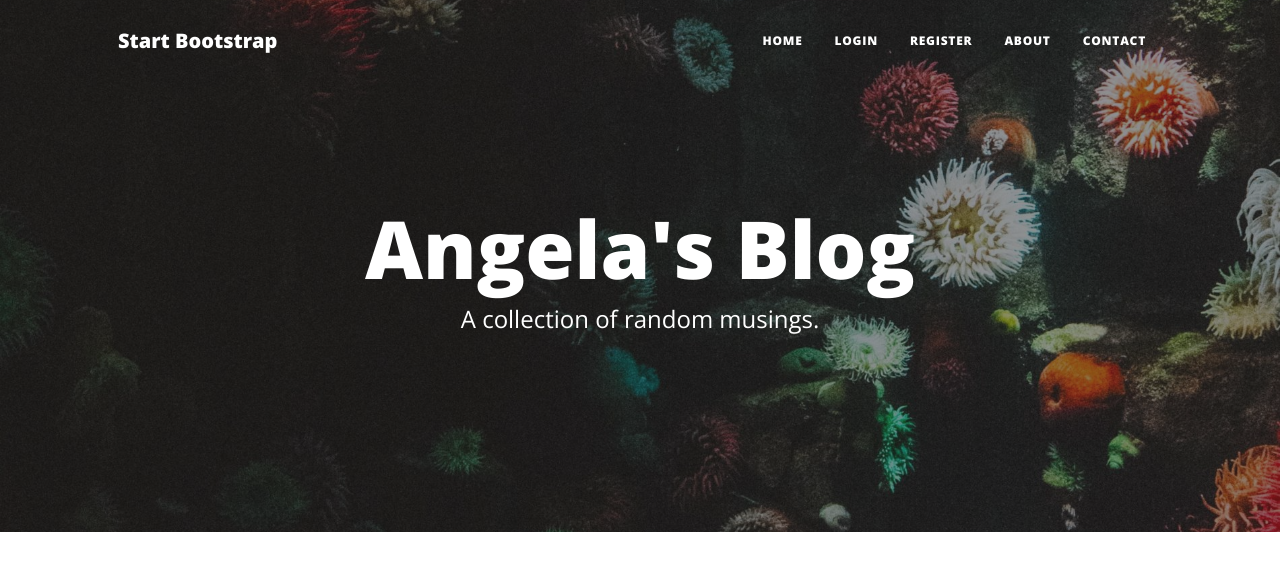
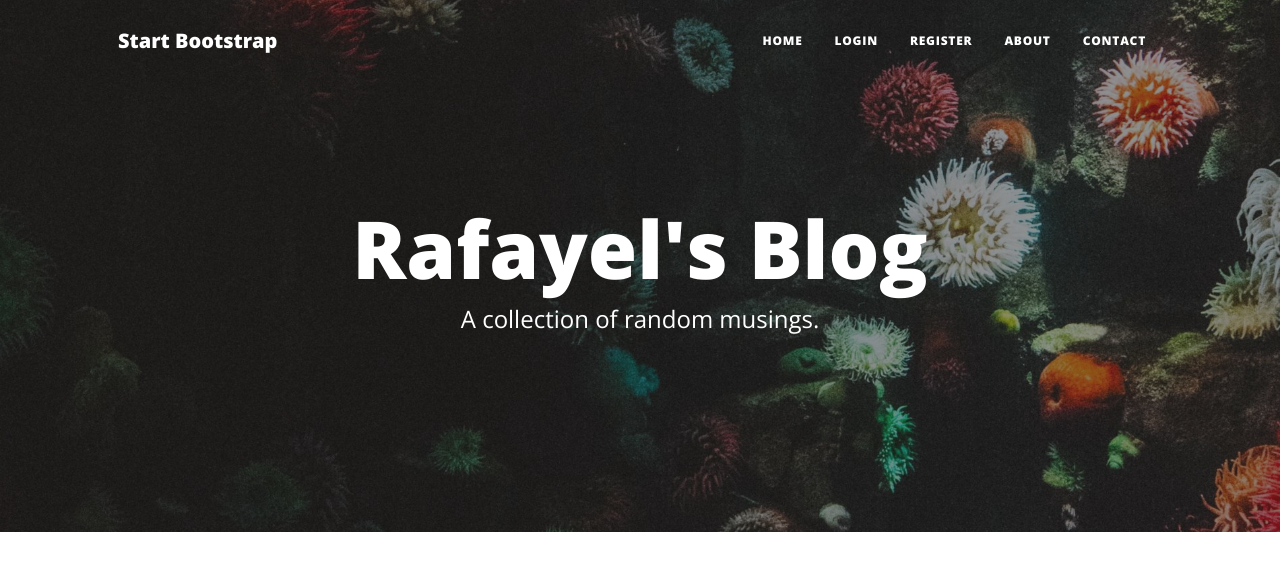
Before and after one commit to prafom/Blog_Website, a Flask app: page / in a window 1280 px wide. Shown: the top 572 px of the page. Run offline with Flask 3, Linux system fonts and the light colour scheme; data that the repository does not hold is empty; some libraries are stand-ins or nearby versions.

Commit message:
Initial commit

```diff
--- a/main.py
+++ b/main.py
@@ -14,7 +14,7 @@ from werkzeug.security import generate_password_hash, check_password_hash
 # Import your forms from the forms.py
 from forms import RegisterForm, LoginForm, CreatePostForm, CommentForm
 from sqlalchemy import ForeignKey
-
+import os
 
 
 
@@ -32,7 +32,7 @@ This will install the packages from the requirements.txt for this project.
 '''
 
 app = Flask(__name__)
-app.config['SECRET_KEY'] = '8BYkEfBA6O6donzWlSihBXox7C0sKR6b'
+app.config["SECRET_KEY"] = os.getenv("SECRET_KEY")
 ckeditor = CKEditor(app)
 Bootstrap5(app)
 
@@ -42,7 +42,7 @@ Bootstrap5(app)
 # CREATE DATABASE
 class Base(DeclarativeBase):
     pass
-app.config['SQLALCHEMY_DATABASE_URI'] = 'sqlite:///posts.db'
+app.config["SQLALCHEMY_DATABASE_URI"] = os.getenv("DATABASE_URL")
 db = SQLAlchemy(model_class=Base)
 db.init_app(app)
 
--- a/requirements.txt
+++ b/requirements.txt
@@ -8,3 +8,5 @@ flask_wtf==1.2.2
 SQLAlchemy==2.0.46
 Werkzeug==3.1.5
 WTForms==3.0.1
+gunicorn==21.2.0
+psycopg2-binary==2.9.10
--- a/templates/header.html
+++ b/templates/header.html
@@ -8,7 +8,7 @@
     />
     <meta name="description" content="" />
     <meta name="author" content="" />
-    <title>Angela's Blog</title>
+    <title>Rafayel's Blog</title>
     {% block styles %}
     <!-- Load Bootstrap-Flask CSS here -->
     {{ bootstrap.load_css() }}
--- a/templates/index.html
+++ b/templates/index.html
@@ -9,7 +9,7 @@
     <div class="row gx-4 gx-lg-5 justify-content-center">
       <div class="col-md-10 col-lg-8 col-xl-7">
         <div class="site-heading">
-          <h1>Angela's Blog</h1>
+          <h1>Rafayel's Blog</h1>
           <span class="subheading">A collection of random musings.</span>
         </div>
       </div>
```
Also changed, not shown: 2 other files.
